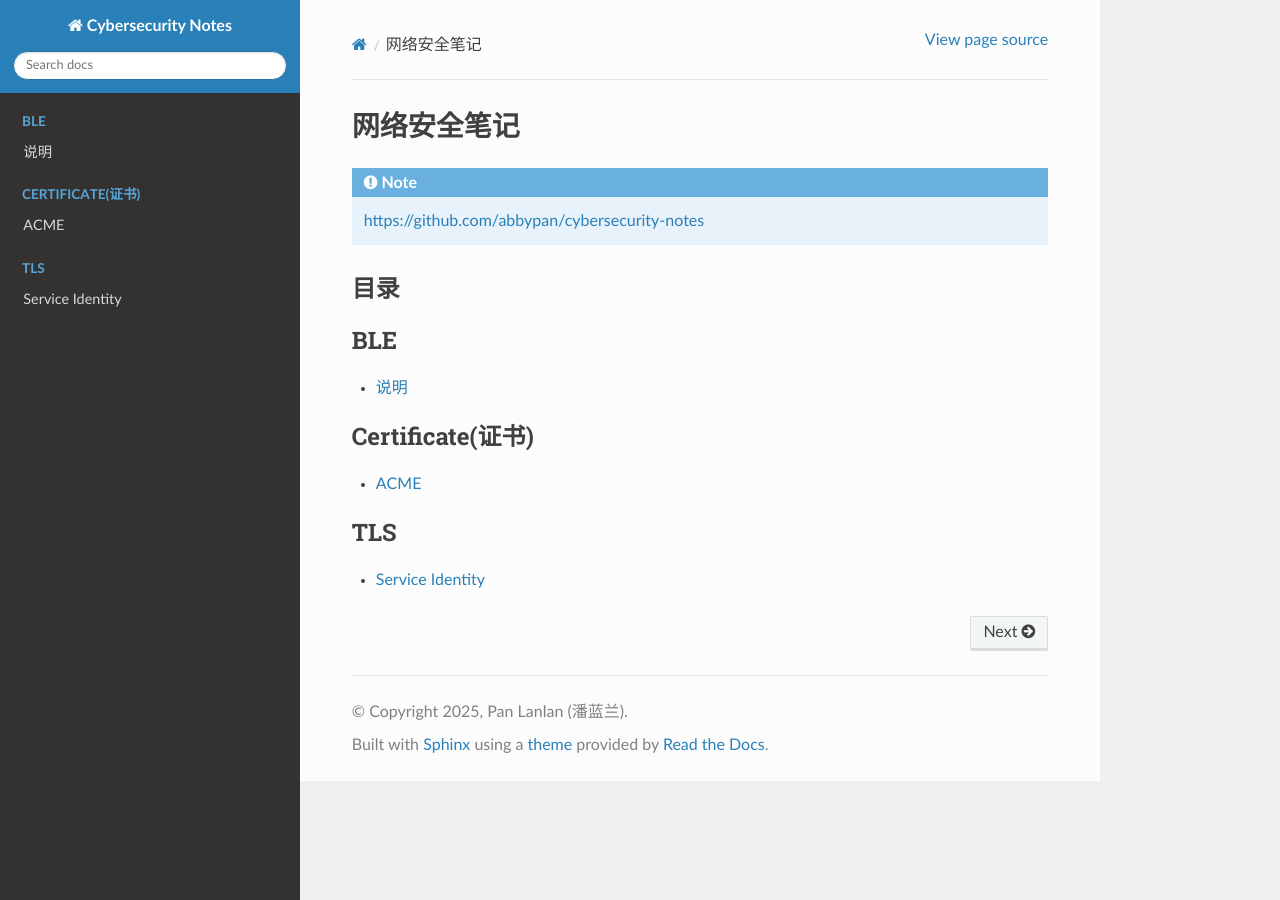
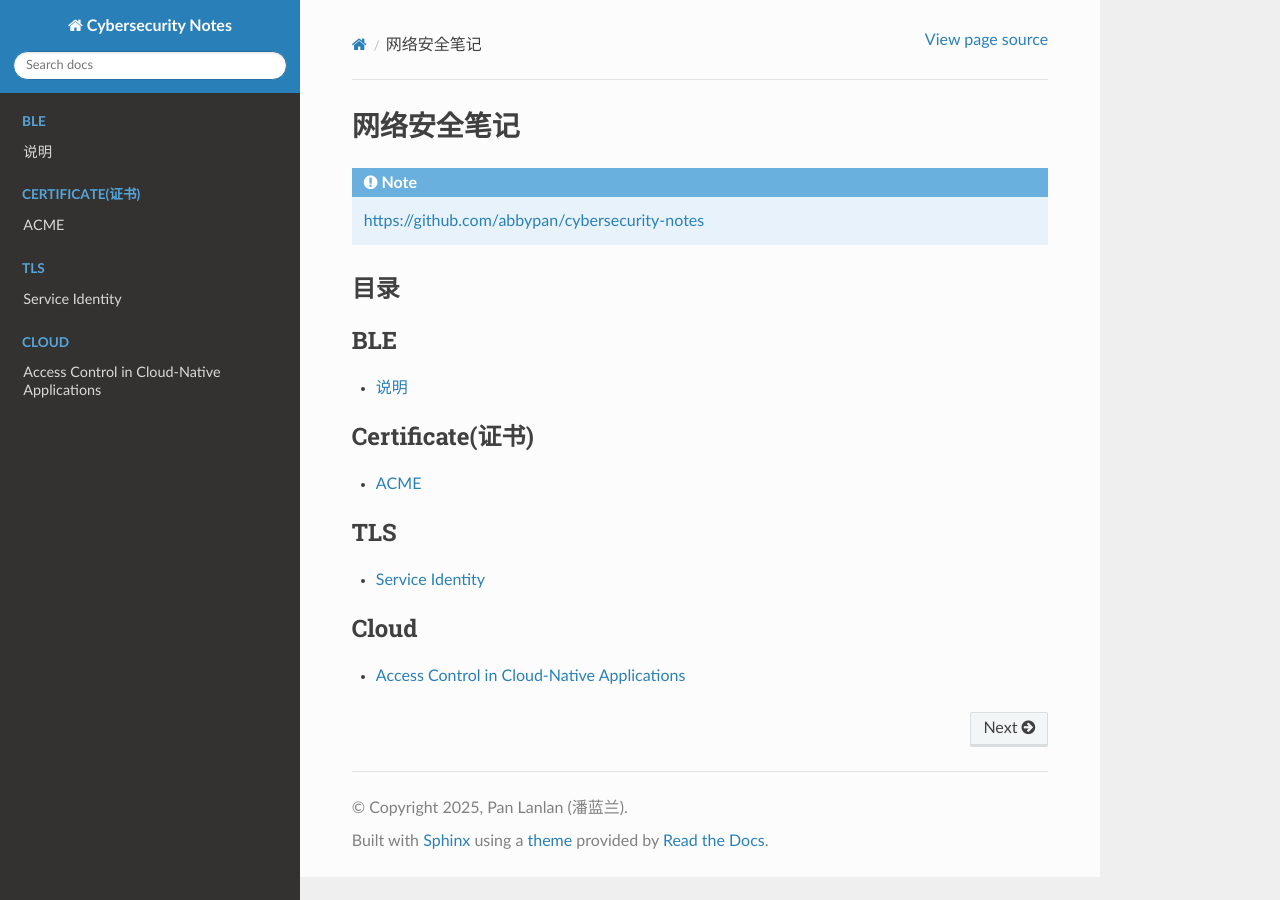
Before and after one commit to abbypan/cybersecurity-notes, a Sphinx documentation site: the page built from docs/source/index.rst, in a window 1280 px wide. Built offline with Sphinx 7.4.7 and the Read the Docs theme 3.1.0, drawn with Linux system fonts in a browser that asks for light colours.

Commit message:
nist-800-207a

```diff
--- /dev/null
+++ b/docs/source/cloud/native-app-ac.rst
@@ -0,0 +1,8 @@
+Access Control in Cloud-Native Applications
+###############################################
+
+`Nist SP 800-207A: A Zero Trust Architecture Model for Access Control in Cloud-Native Applications in Multi-Cloud Environments <https://csrc.nist.gov/publications/detail/sp/800-207a/draft>`_
+
+核心是微服务架构所导致的云端内部业务数据流交互，在此基础上做机密，认证，授权策略的原子化。
+
+区分网络隔离与应用隔离。
--- a/docs/source/index.rst
+++ b/docs/source/index.rst
@@ -27,3 +27,10 @@
    :caption: TLS
 
    tls/service-identity
+
+
+.. toctree::
+   :maxdepth: 1
+   :caption: Cloud
+
+   cloud/native-app-ac
```
